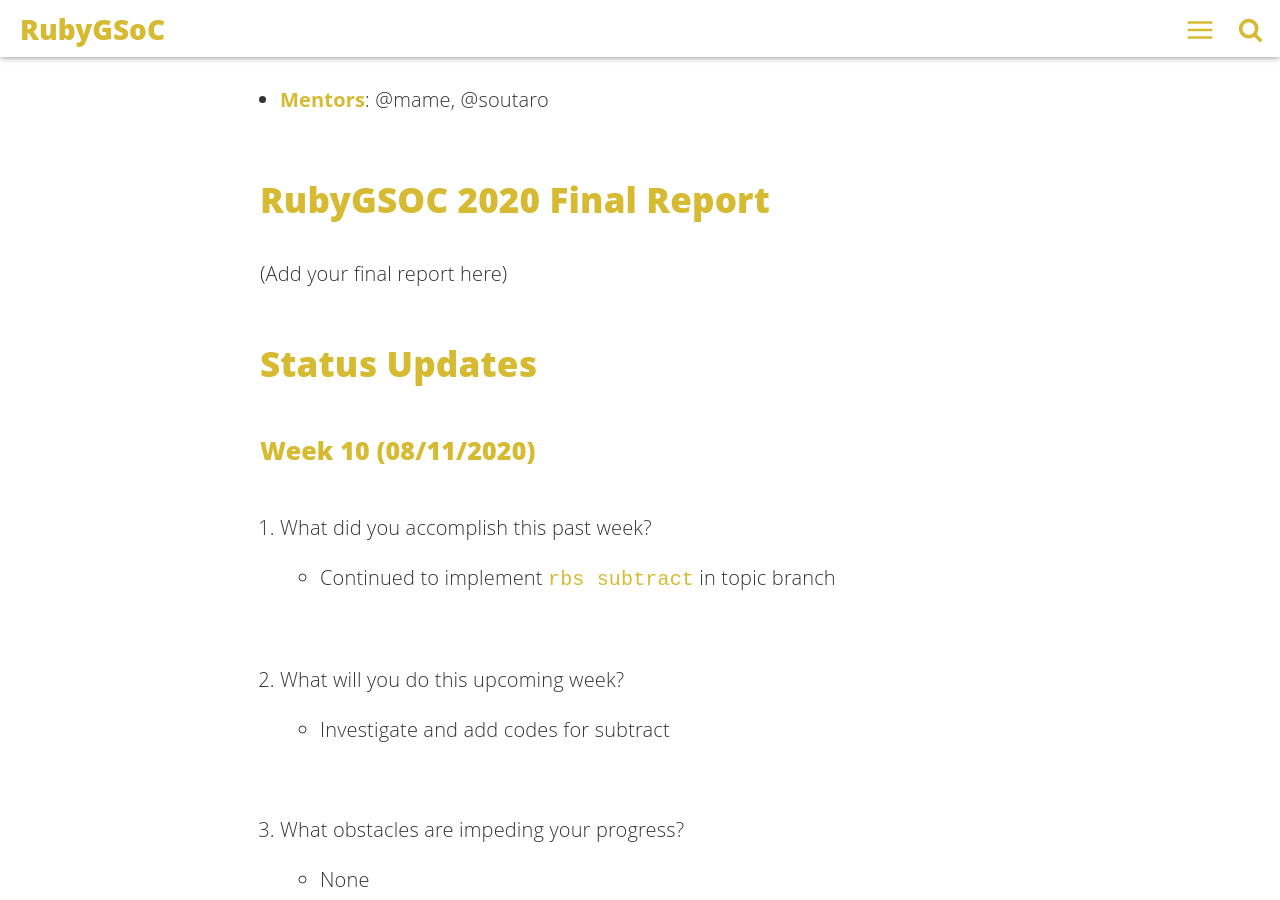
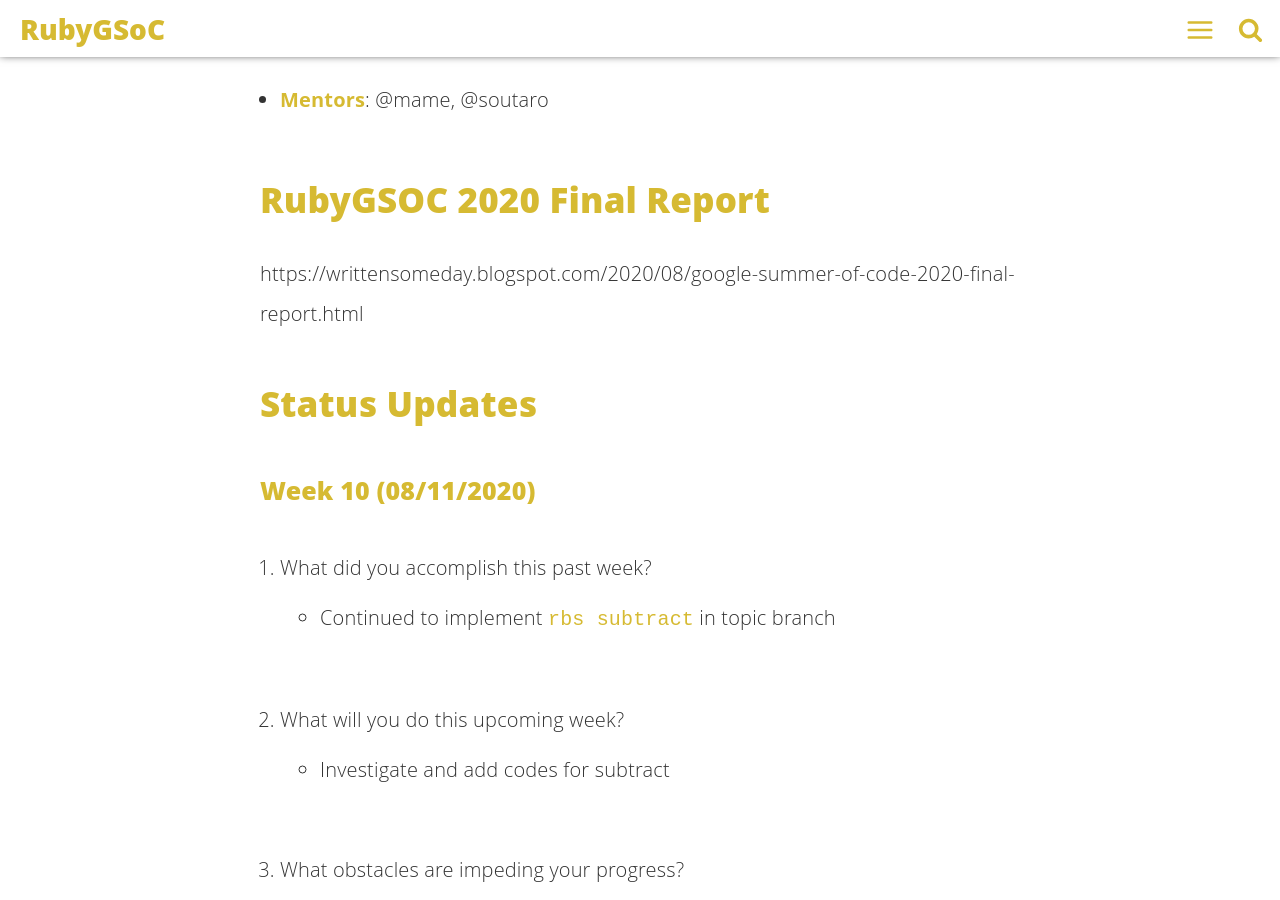
Before and after one commit to rubygsoc/rubygsoc.github.io, a Jekyll site: the page built from _posts/2020-06-11-brush-up-rbs-and-related-tools-for-practical-rails-apps.md, in a window 1280 px wide and 900 px high, scrolled down 1574 px. Built offline with Jekyll 4.4.1, drawn with Linux system fonts in a browser that asks for light colours.

Commit message:
tadd: add final report URL

```diff
--- a/_posts/2020-06-11-brush-up-rbs-and-related-tools-for-practical-rails-apps.md
+++ b/_posts/2020-06-11-brush-up-rbs-and-related-tools-for-practical-rails-apps.md
@@ -31,7 +31,7 @@ You can propose any idea to improve the RBS toolchain. (You will find a missing
 
 ## RubyGSOC 2020 Final Report
 
-(Add your final report here)
+https://writtensomeday.blogspot.com/2020/08/google-summer-of-code-2020-final-report.html
 
 ## Status Updates
 
```
